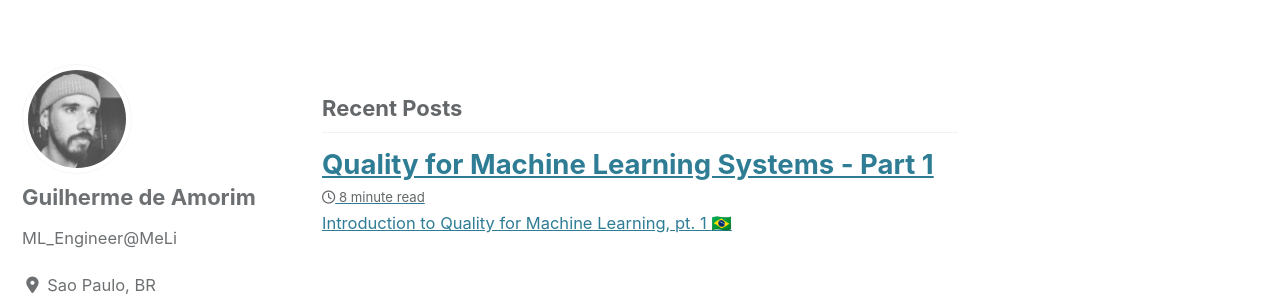
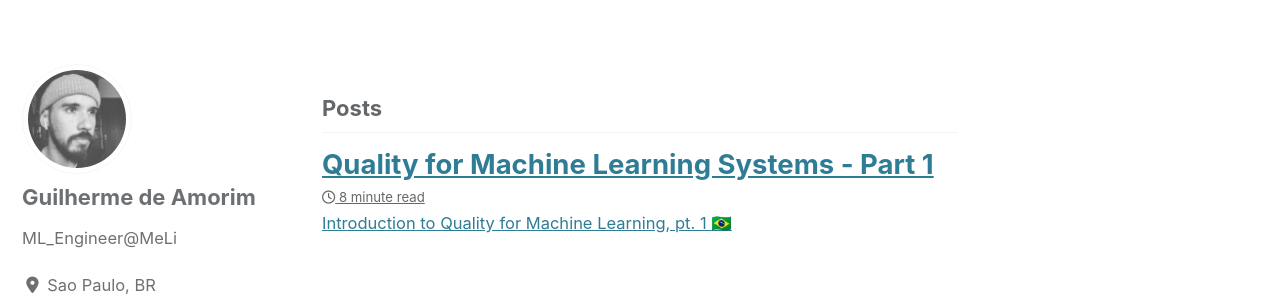
Before and after one commit to guimorg/guimorg.github.io, a Jekyll site: the page built from index.html, in a window 1280 px wide and 900 px high. Shown: the part 304-600 px from the top of the window. Built offline with Jekyll 4.4.1, drawn with Linux system fonts in a browser that asks for light colours; cached includes are drawn as plain includes; nearby versions of some CDN libraries; the list of posts is cut into pages by our own code.

Commit message:
Fixing title for Home Page - Posts and not only Recent Posts

```diff
--- a/index.html
+++ b/index.html
@@ -13,7 +13,7 @@ author_profile: true
 <meta name="msapplication-TileColor" content="#da532c">
 <meta name="theme-color" content="#ffffff">
 
-<h3 class="archive__subtitle">Recent Posts</h3>
+<h3 class="archive__subtitle">Posts</h3>
 
 {% assign items_grouped = paginator.posts | group_by: 'ref' %}
 {% for group in items_grouped %}
```
